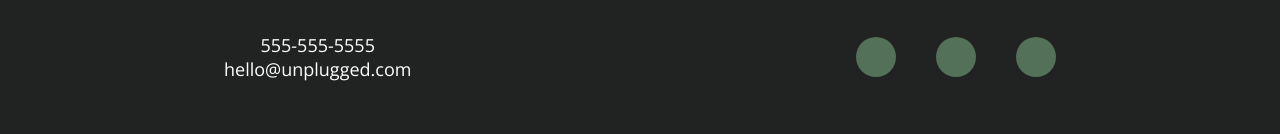
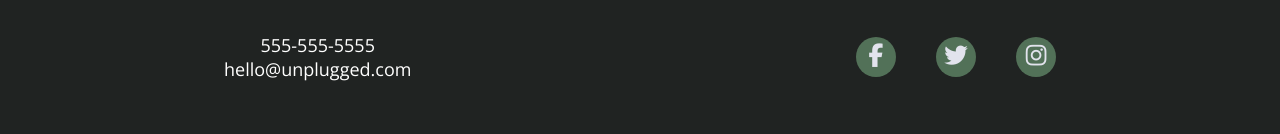
Before and after one commit to MeganWallace/206-unplugged, a website: page about/index.html in a window 1280 px wide. Shown: the part 1849-1983 px from the top of the page. Drawn offline with nearby package versions, Linux system fonts and the light colour scheme.

Commit message:
Updated About and FAQ pages with social icons I forgot in previous commit

```diff
--- a/about/index.html
+++ b/about/index.html
@@ -119,13 +119,13 @@
           <h4>Social</h4>
           <div class="social-icons">
             <p>
-              <a href="https://www.facebook.com/yoursite" target="_blank"></a>
+              <a href="https://www.facebook.com/yoursite" target="_blank"><i class="fab fa-facebook-f"></i></a>
             </p>
             <p>
-              <a href="https://www.twitter.com/yoursite" target="_blank"></a>
+              <a href="https://www.twitter.com/yoursite" target="_blank"><i class="fab fa-twitter"></i></a>
             </p>
             <p>
-              <a href="https://www.instagram.com/yoursite" target="_blank"></a>
+              <a href="https://www.instagram.com/yoursite" target="_blank"><i class="fab fa-instagram"></i></a>
             </p>
           </div>
         </div>
```
Also changed, not shown: faq/index.html (+3 -3 lines).
